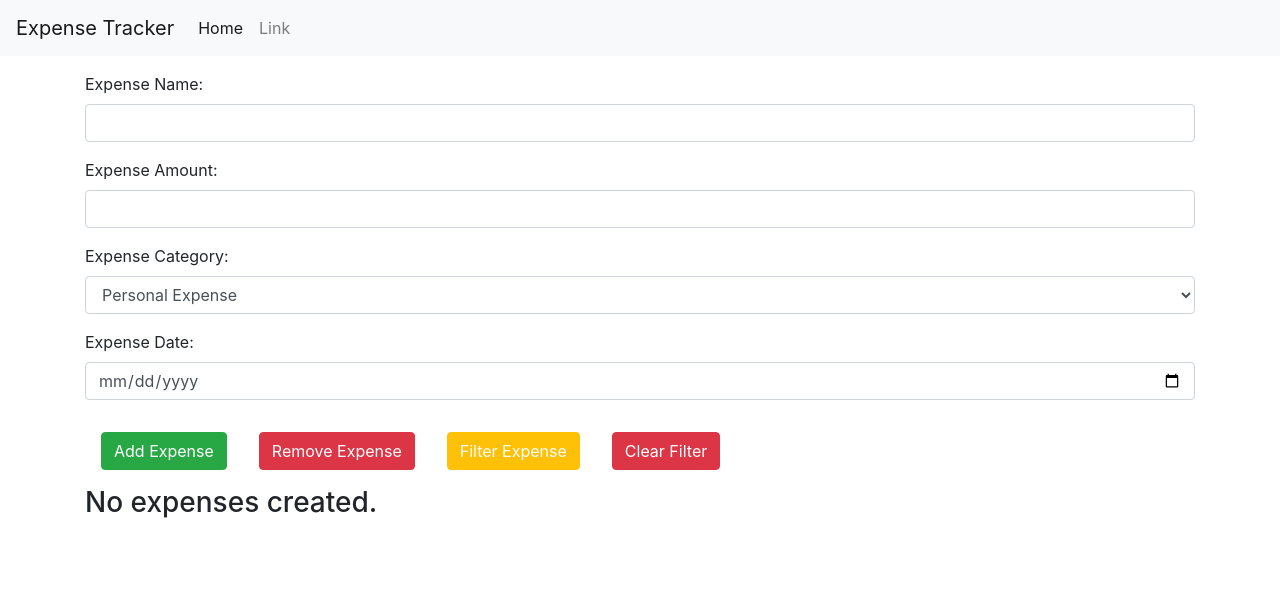
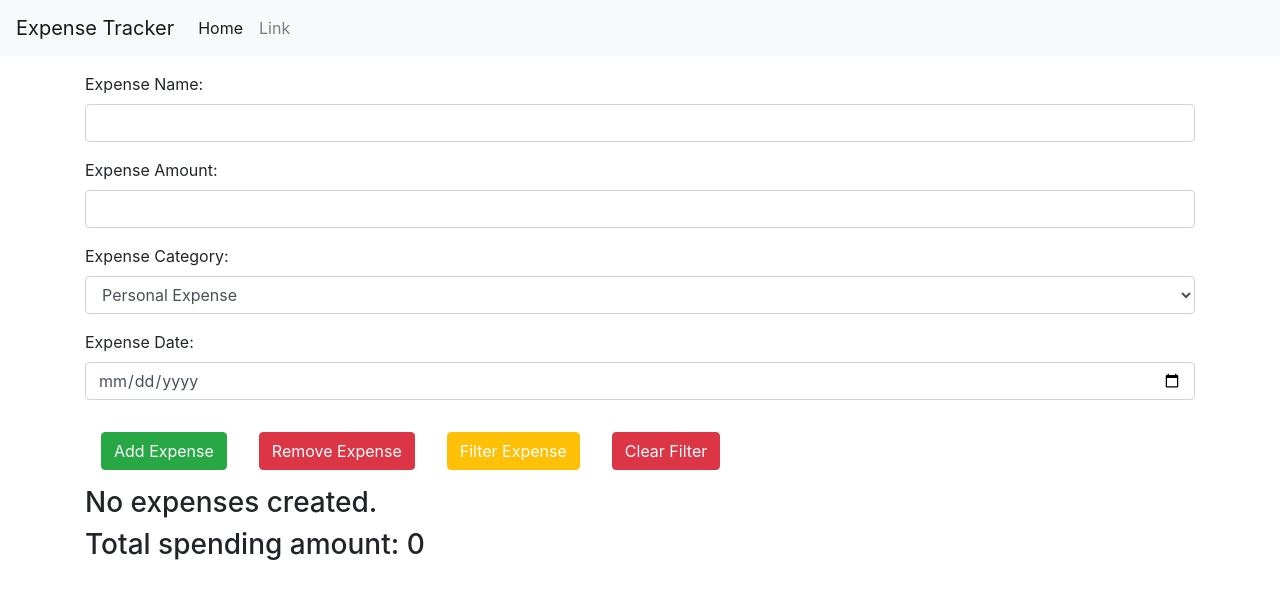
Before and after one commit to Sukrut11/BudgetBuddy, a React (Vite) app: page / in a window 1280 px wide. Shown: the top 598 px of the page. Built offline with nearby package versions, Linux system fonts and the light colour scheme.

Commit message:
Added total expenses feature in ExpenseTracker file

```diff
--- a/src/Components/ExpenseTracker.jsx
+++ b/src/Components/ExpenseTracker.jsx
@@ -220,9 +220,14 @@ export default function ExpenseTracker(props) {
     }
   };
 
-  expenseListArrayContents.map((expense) => {
-    console.log(expense);
-  });
+  // To display total expense Amount to user
+  const [totalExpense, setTotalExpense] = useState(0)
+  useEffect(() => {
+    const expensesToConsider = (fetchedDate.activeDate && fetchedDate.activeDateType) ? filteredExpenses(fetchedDate.activeDate, fetchedDate.activeDateType) : expenseListArrayContents
+    const totalExpenseAmount = expensesToConsider.map((expense) => Number(expense.expenseAmount))
+      .reduce((sum, amount) => sum + amount, 0)
+    setTotalExpense(totalExpenseAmount)
+  }, [expenseListArrayContents, fetchedDate])
 
   return (
     <>
@@ -387,6 +392,7 @@ export default function ExpenseTracker(props) {
             </ol>
           )}
         </div>
+        <h3>Total spending amount: {totalExpense}</h3>
       </div>
     </>
   );
```
